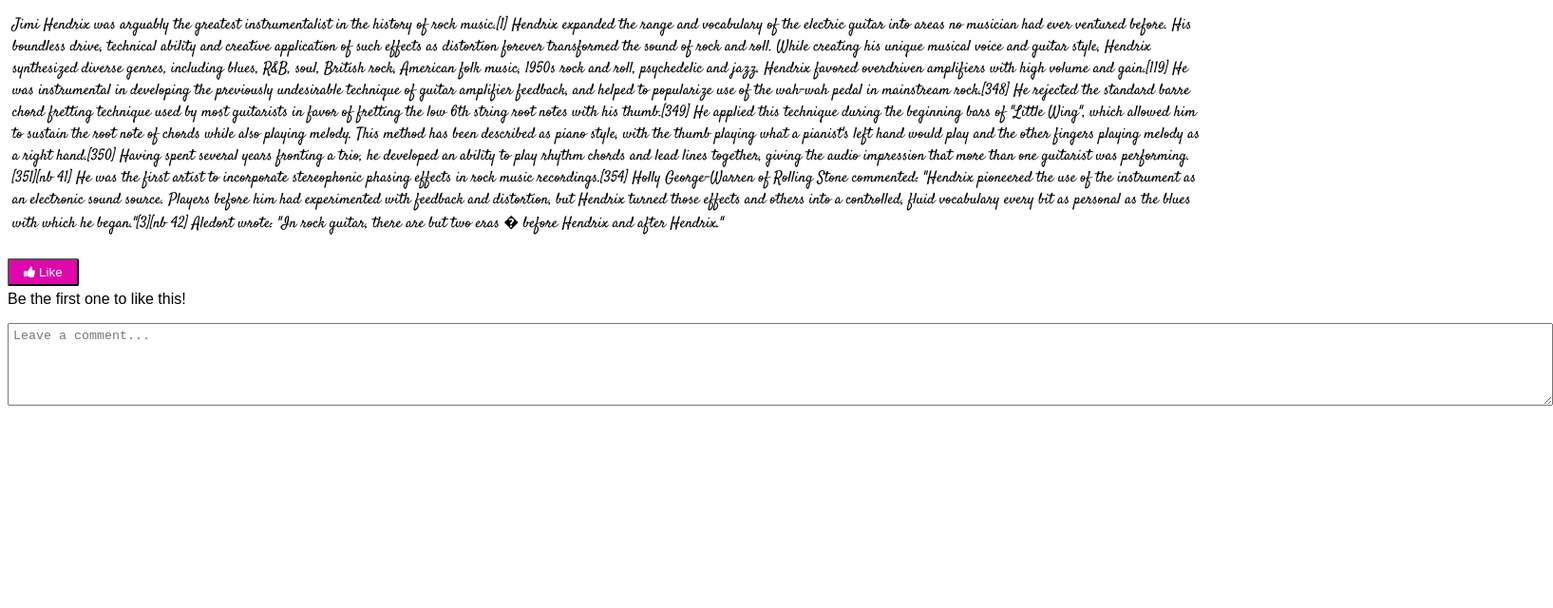
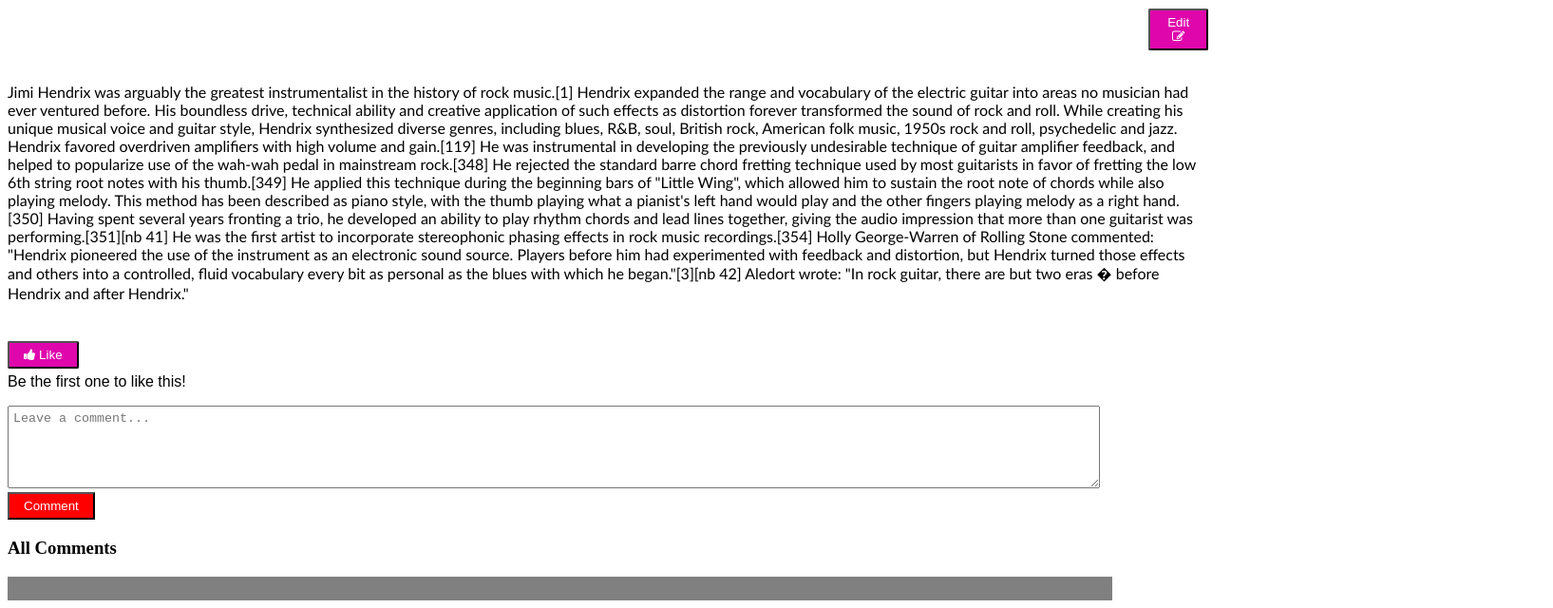
Before and after one commit to narora1998/ScriBBler, a plain HTML site: page html/post.html in a window 1280 px wide. Shown: the part 199-839 px from the top of the page at 95% size, 1635 px wide, since content can reach past the window. Before the commit the page ends 800 px from the top, so only its background shows below. Drawn offline with Linux system fonts and the light colour scheme.

Commit message:
Comment Section added

```diff
--- a/css/header.css
+++ b/css/header.css
@@ -12,7 +12,7 @@ the title "ScriBBler" & the sub-heading below "ScriBBLer" */
   justify-content: space-between;
 }
 
-p {
+#scribbler {
   margin-top: 0px;
   margin-left: 5px;
   margin-bottom: 0px;
--- a/css/post.css
+++ b/css/post.css
@@ -54,6 +54,7 @@
 
 #textArea {
   padding: 5px;
+  width: 90%;
 }
 
 #commentButton {
@@ -63,13 +64,42 @@
   outline: none;
 }
 
-#commentContainer {
+/* #commentContainer {
+  width: 100%;
+  margin: 0%;
+}
+
+#grayContainer {
   background-color: gray;
+  width: 90%;
+  padding: 20px;
+  margin-right: 0px;
 }
 
 .commentClass {
   background-color: white;
+  color: black;
+  font-size: 1rem;
+  font-family: Arial, Helvetica, sans-serif;
+  width: 98%;
+  /* margin-bottom: 5px; */
+
+/* Set a style for all the remaining elements like Like button, Edit button, Comment button and so on. */
+
+#grayContainer {
   width: 90%;
-  padding: 5px;
+  background-color: gray;
+  padding: 1%;
 }
-/* Set a style for all the remaining elements like Like button, Edit button, Comment button and so on. */
+
+#commentContainer {
+}
+
+.commentClass {
+  background-color: white;
+  margin-right: 1%;
+  margin-left: 1%;
+  padding: 1%;
+  font-size: 1rem;
+  font-family: Arial, Helvetica, sans-serif;
+}
--- a/html/post.html
+++ b/html/post.html
@@ -1,11 +1,10 @@
 <!DOCTYPE html>
 <html>
 <head>
-
-        <link href='..\css\post.css' rel='stylesheet' type='text/css'>
         <link href='..\css\header.css' rel='stylesheet' type='text/css'>
         <link rel="stylesheet" href="..\font-awesome-4.7.0/css/font-awesome.min.css">
         <link href='..\css\font.css' rel='stylesheet' type='text/css'>
+        <link href='..\css\post.css' rel='stylesheet' type='text/css'>
     <style>
     </style>
 </head>
@@ -13,7 +12,7 @@
     <div class="header">
         <!-- Insert code for Sign Up, Sign In button here. Add code for "ScriBBler" heading and the sub-heading -->
         <div>
-          <p>ScriBBler</p>
+          <p id="scribbler">ScriBBler</p>
           <small>Explore.Imagine.Create</small>
         </div>
         <div class="signInUpButtons">
@@ -57,15 +56,18 @@
     <br>
     <pre id="likeText">Be the first one to like this!</pre>
 
-    <textarea id="textArea" rows="5" cols="200" placeholder="Leave a comment..."></textarea><br>
-    <!-- <button id="commentButton" onclick="showComments()">Comment</button> -->
+    <textarea id="textArea" rows="5" placeholder="Leave a comment..."></textarea><br>
+    <button id="commentButton" onclick="showComments()">Comment</button>
     </div>
 
-    <!-- <div id="commentsSection">
+    <div id="commentsSection">
         <h3>All Comments</h3>
-        <div id="commentContainer">
+        <div id="grayContainer">
+          <div id="commentContainer">
+
+          </div>
         </div>
-    </div> -->
+    </div>
 
 
     <script src="..\js\post.js" defer></script>
--- a/js/post.js
+++ b/js/post.js
@@ -40,16 +40,16 @@ function postLiked() {
   }
 }
 
-// function showComments() {
-//   var comment = document.getElementById("textArea");
-//   var commentContainer = document.getElementById("commentContainer");
-//   commentContainer.innerHTML = "";
-//   commentArray.push(comment.value);
-//   comment.value = "";
-//   for (var i = 0; i < commentArray.length; i++) {
-//     var doc = document.createElement("p");
-//     doc.setAttribute("class", "commentClass");
-//     doc.innerText = commentArray[i];
-//     document.getElementById("commentContainer").append(doc);
-//   }
-// }
+function showComments() {
+  var comment = document.getElementById("textArea");
+  var commentContainer = document.getElementById("commentContainer");
+  commentContainer.innerHTML = "";
+  commentArray.push(comment.value);
+  comment.value = "";
+  for (var i = commentArray.length - 1; i >= 0; i--) {
+    var doc = document.createElement("p");
+    doc.setAttribute("class", "commentClass");
+    doc.innerText = commentArray[i];
+    document.getElementById("commentContainer").append(doc);
+  }
+}
```
Also changed, not shown: index.html (+1 -1 lines).
